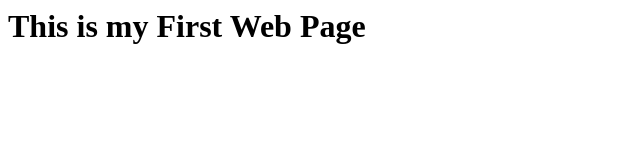
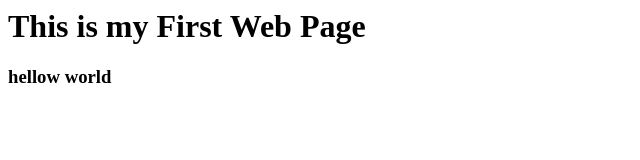
Before and after one commit to Akash735077/Hello-World-Project, a plain HTML site: page index.html in a window 1280 px wide. Shown: the whole page, without its empty margins (0-640 px from the left). Drawn offline with Linux system fonts and the light colour scheme.

Commit message:
Update index.html

```diff
--- a/index.html
+++ b/index.html
@@ -1 +1,2 @@
 <h1>This is my First Web Page</h1>
+<h3>hellow world</h3>
```
